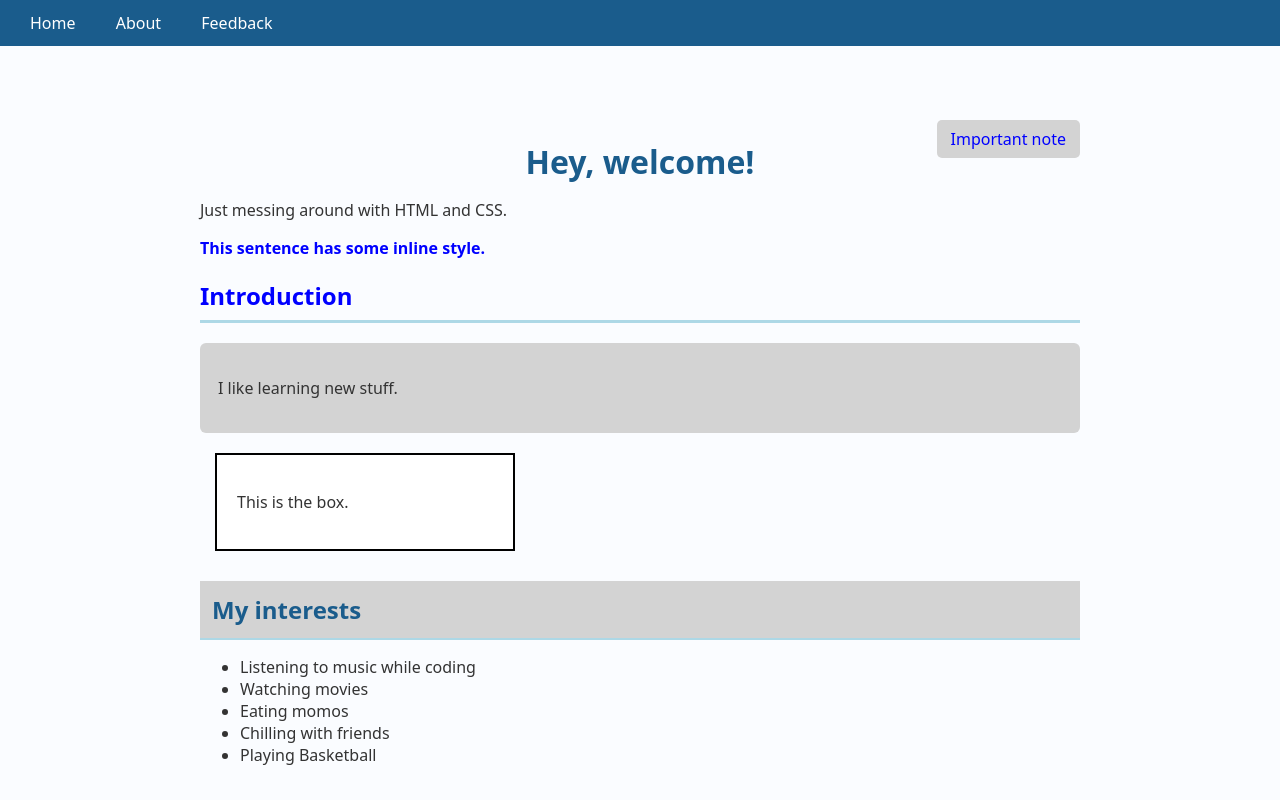
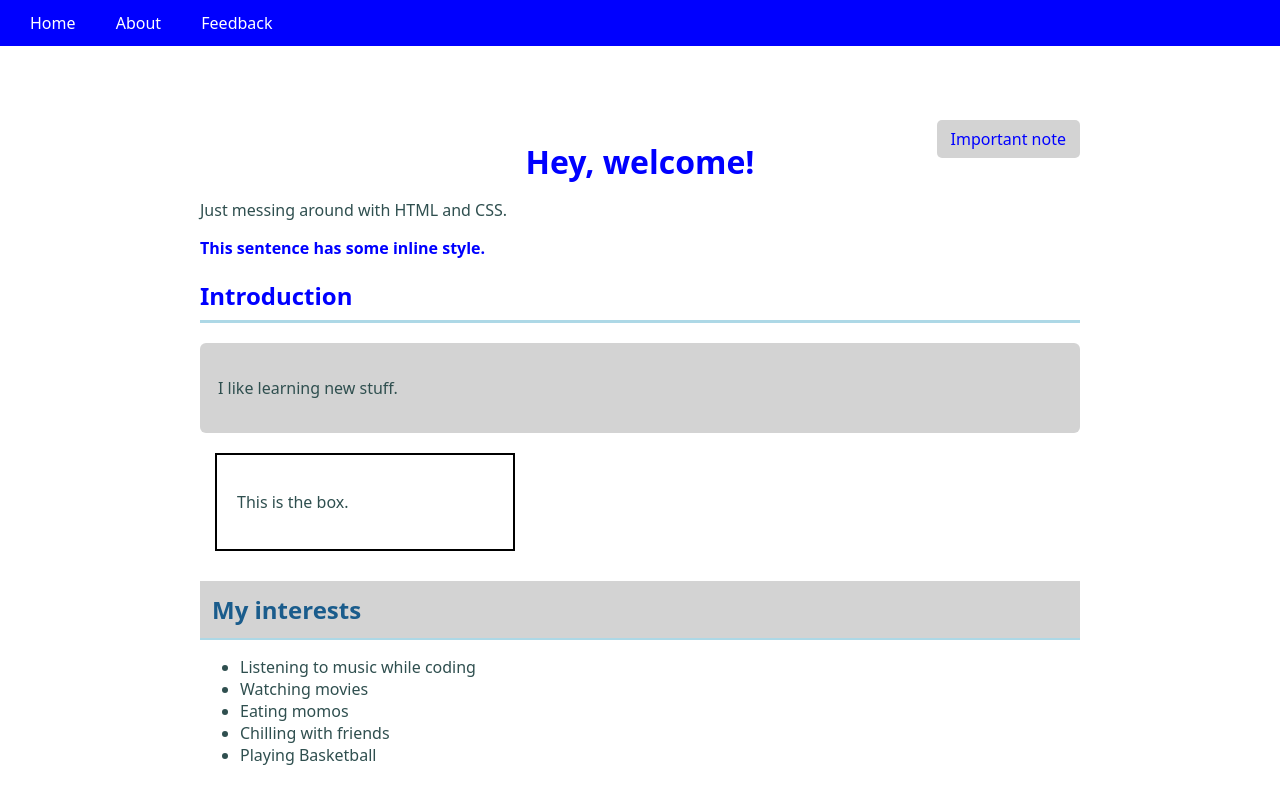
Before and after one commit to sjorna123/Web-development, a plain HTML site: page Assignment2/index.html in a window 1280 px wide. Shown: the top 800 px of the page. Drawn offline with Linux system fonts and the light colour scheme.

Commit message:
Update style.css

```diff
--- a/Assignment2/style.css
+++ b/Assignment2/style.css
@@ -1,13 +1,13 @@
 body {
-    background-color: #fafcff;
+    background-color: white;
     font-family: system-ui, -apple-system, sans-serif;
-    color: #333;
+    color: darkslategrey;
     margin: 0;
     padding: 0;
 }
 
 h1, h2 {
-    color: #1a5c8c;
+    color: blue;
 }
 
 p {
@@ -15,7 +15,7 @@
 }
 
 nav {
-    background: #1a5c8c;
+    background: blue;
     padding: 12px;
     position: fixed;
     top: 0;
@@ -30,7 +30,7 @@
 }
 
 nav a:hover {
-    color: #a3d4ff;
+    color: lightblue;
 }
 
 .container {
```
